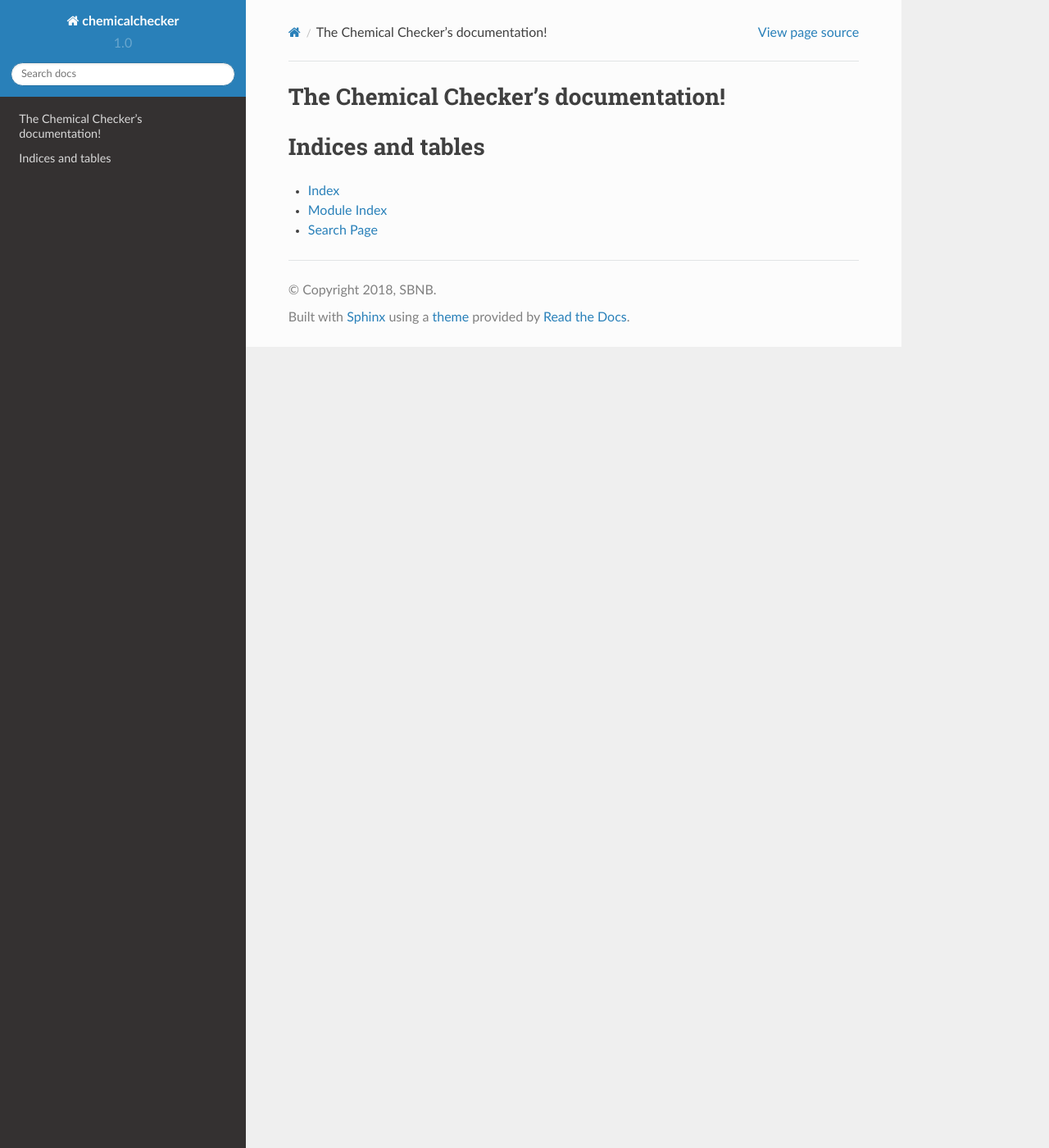
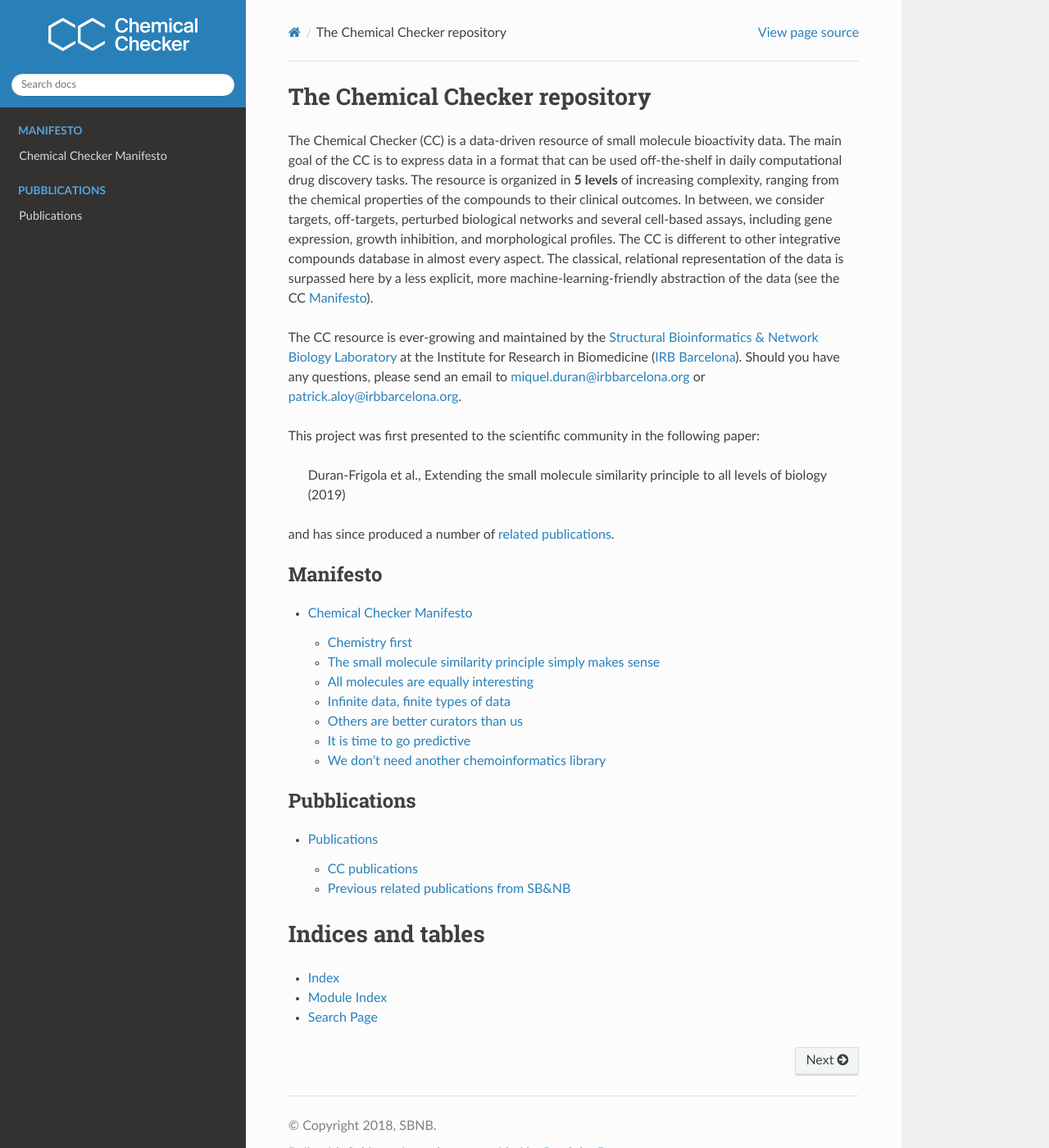
Before and after one commit to sbnb-irb/chemical-checker, a Sphinx documentation site: the page built from package/docs/index.rst, in a window 1280 px wide and 1400 px high. Shown: the whole window at 82% size. Built offline with Sphinx 7.4.7 and the Read the Docs theme 2.0.0, drawn with Linux system fonts in a browser that asks for light colours; formulas are drawn with MathJax 3.

Commit message:
more reasonable with docs

```diff
--- /dev/null
+++ b/package/docs/_static/css/logo.css
@@ -0,0 +1,5 @@
+.wy-side-nav-search>a img.logo, .wy-side-nav-search .wy-dropdown>a img.logo {
+    width: 228px;
+    height: 50px;
+    display: block;
+}
--- a/package/docs/conf.py
+++ b/package/docs/conf.py
@@ -60,6 +60,10 @@ project = u'chemicalchecker'
 copyright = u"2018, SBNB"
 author = u"SBNB"
 
+modindex_common_prefix = ['chemicalchecker.']
+add_module_names = False
+autosummary_generate = True
+
 # The version info for the project you're documenting, acts as replacement
 # for |version| and |release|, also used in various other places throughout
 # the built documents.
@@ -100,7 +104,11 @@ html_theme = 'sphinx_rtd_theme'
 # documentation.
 #
 # html_theme_options = {}
-
+html_logo = 'img/logo.svg'
+html_theme_options = {
+    'logo_only': True,
+    'display_version': False,
+}
 # Add any paths that contain custom static files (such as style sheets) here,
 # relative to this directory. They are copied after the builtin static files,
 # so a file named "default.css" will overwrite the builtin "default.css".
@@ -180,3 +188,6 @@ napoleon_use_admonition_for_references = False
 napoleon_use_ivar = False
 napoleon_use_param = True
 napoleon_use_rtype = True
+
+def setup(app):
+    app.add_stylesheet('css/logo.css')
--- a/package/docs/index.rst
+++ b/package/docs/index.rst
@@ -1,5 +1,52 @@
-The Chemical Checker's documentation!
-======================================
+The Chemical Checker repository
+===============================
+
+The Chemical Checker (CC) is a data-driven resource of small molecule
+bioactivity data. The main goal of the CC is to express data in a format
+that can be used off-the-shelf in daily computational drug discovery
+tasks. The resource is organized in **5 levels** of increasing
+complexity, ranging from the chemical properties of the compounds to
+their clinical outcomes. In between, we consider targets, off-targets,
+perturbed biological networks and several cell-based assays, including
+gene expression, growth inhibition, and morphological profiles. The CC
+is different to other integrative compounds database in almost every
+aspect. The classical, relational representation of the data is
+surpassed here by a less explicit, more machine-learning-friendly
+abstraction of the data (see the CC :doc:`Manifesto <manifesto>`).
+
+The CC resource is ever-growing and maintained by the
+`Structural Bioinformatics & Network Biology Laboratory`_
+at the Institute for
+Research in Biomedicine (`IRB Barcelona`_). Should you have any
+questions, please send an email to miquel.duran@irbbarcelona.org or
+patrick.aloy@irbbarcelona.org.
+
+This project was first presented to the scientific community in the
+following paper:
+
+    Duran-Frigola et al., Extending the small molecule similarity principle to all levels of biology (2019)
+
+and has since
+produced a number of :doc:`related publications <pubblications>`.
+
+.. _Structural Bioinformatics & Network Biology Laboratory: https://sbnb.irbbarcelona.org/
+.. _IRB Barcelona: https://www.irbbarcelona.org/en
+
+
+
+.. toctree::
+   :maxdepth: 2
+   :caption: Manifesto
+
+   manifesto
+
+
+.. toctree::
+   :maxdepth: 2
+   :caption: Pubblications
+
+   pubblications
+
 
 Indices and tables
 ==================
--- /dev/null
+++ b/package/docs/manifesto.rst
@@ -0,0 +1,70 @@
+Chemical Checker Manifesto
+==========================
+
+.. epigraph::
+
+    In Ersilia, to establish the relationships that sustain the city’s
+    life, the inhabitants stretch strings from the corners of the houses,
+    white or black or gray or black-and-white according to whether they
+    mark a relationship of blood, of trade, authority, agency. When the
+    strings become so numerous that you can no longer pass among them,
+    the inhabitants leave: the houses are dismantled; only the strings
+    and their supports remain.
+
+    -- *Invisible Cities*, Italo Calvino
+
+Chemistry first
+'''''''''''''''
+
+The chemical matter has been largely overlooked in the omics era in
+favor of sequence molecules such as DNA or proteins. It is time to
+praise for small molecules and bring them back to the front-line of
+biomedical research.
+
+The small molecule similarity principle simply makes sense
+''''''''''''''''''''''''''''''''''''''''''''''''''''''''''
+
+Similar molecules (tend to) have similar bioactivities. This principle
+has been validated recurrently and it is the cornerstone of the CC.
+
+All molecules are equally interesting
+'''''''''''''''''''''''''''''''''''''
+
+There is an acute research bias towards popular compounds such as
+approved drugs. The chemical space is much larger than this.
+Understudied molecules need to enter computational drug discovery
+pipelines.
+
+Infinite data, finite types of data
+'''''''''''''''''''''''''''''''''''
+
+The CC is restricted to a 5x5 organization of data types, and it will
+continue like this. Data are constantly released to the public domain,
+and it is our duty to keep up to date with the work of others. Despite
+the rather fixed organization of the CC, we have room for an unlimited
+number of datasets. Dataset are data of a certain type, belonging to one
+(or more) particular resource, and treated in a well-defined way.
+
+Others are better curators than us
+''''''''''''''''''''''''''''''''''
+
+The SB&NB *is not* a data curation group, and the CC is not an
+integrative database in the strict sense of the word. We trust the work
+of others.
+
+It is time to go predictive
+'''''''''''''''''''''''''''
+
+The omics revolution has produced an overwhelming amount of
+molecule/phenotype correlations but, most often, these have not been
+useful to do prospective predictions. In the CC, we sacrify precise
+interpretation in favor of more abstract representations of the data
+(signatures), which are easy to plug to machine learning algorithms.
+
+We don't need another chemoinformatics library
+''''''''''''''''''''''''''''''''''''''''''''''
+
+There are tons of chemoinformatics libraries out there, and some of them
+are truly awesome. The CC is mostly about generating biological
+signatures, not about reading different types of small molecule formats
+or producing images for them.
--- /dev/null
+++ b/package/docs/pubblications.rst
@@ -0,0 +1,53 @@
+Publications
+============
+
+CC publications
+---------------
+
+-  Duran-Frigola et al. *Extending the small molecule similarity
+   principle to all levels of biology*, in preparation
+-  Duran-Frigola et al. *Formatting biological big data for modern
+   machine learning in drug discovery*, WIREs Comput Mol Sci
+   [`paper <http://wires.wiley.com/WileyCDA/WiresArticle/wisId-WCMS1408.html>`__]
+
+Previous related publications from SB&NB
+----------------------------------------
+
+*Sorted by relevance to the CC*
+
+-  Duran-Frigola et al., *A chemo-centric view of human health and
+   disease*, Nature Communications (2014)
+   [`paper <https://www.nature.com/articles/ncomms6676>`__]
+-  Duran-Frigola et al., *Drug repositioning beyond the low-hanging
+   fruits*, Current Opinion in Systems Biology (2017)
+   [`paper <https://www.sciencedirect.com/science/article/pii/S2452310016300142>`__]
+-  Duran-Frigola and Aloy, *Analysis of chemical and biological features
+   yields mechanistic insights into drug side effects*, Chemistry and
+   Biology (2013)
+   [`paper <https://www.sciencedirect.com/science/article/pii/S107455211300121X>`__]
+-  Jaeger, Duran-Frigola et al., *Drug sensitivity in cancer cell lines
+   is not tissue specific*, Molecular cancer (2015)
+   [`paper <https://molecular-cancer.biomedcentral.com/articles/10.1186/s12943-015-0312-6>`__]
+-  Fernández-Torras et al., *Encircling the regions of the
+   pharmacogenomic landscape that determine drug response*, under
+   revision
+   [`paper <https://www.biorxiv.org/content/early/2018/08/02/383588>`__]
+-  Juan-Blanco et al., *Rationalizing drug response in cancer cell
+   lines*, Journal of Molecular Biology (2018)
+   [`paper <https://www.sciencedirect.com/science/article/pii/S0022283618301700>`__]
+-  Duran-Frigola, Mosca and Aloy, *Structural systems pharmacology: the
+   role of 3D structures in next-generation drug development*, Chemistry
+   and Biology (2013)
+   [`paper <https://www.sciencedirect.com/science/article/pii/S1074552113000872>`__]
+-  Duran-Frigola, Siragusa et al., *Detecting similar binding pockets to
+   enable systems polypharmacology*, PLOS Computational Biology (2017)
+   [`paper <http://journals.plos.org/ploscompbiol/article?id=10.1371/journal.pcbi.1005522>`__]
+-  Juan-Blanco et al., *IntSide: a web server for the chemical and
+   biological examination of drug side effects*, Bioinformatics (2014)
+   [`paper <https://academic.oup.com/bioinformatics/article-abstract/31/4/612/2748228>`__]
+-  Persi, Duran-Frigola, Damaghi, et al., *Systems analysis of
+   intracellular pH vulnerabilities for cancer therapy*, Nature
+   Communications (2018)
+   [`paper <https://www.nature.com/articles/s41467-018-05261-x>`__]
+
+.. _paper: http://wires.wiley.com/WileyCDA/WiresArticle/wisId-WCMS1408.html
```
Also changed, not shown: package/docs/img/logo.svg (added), 2 other files.
